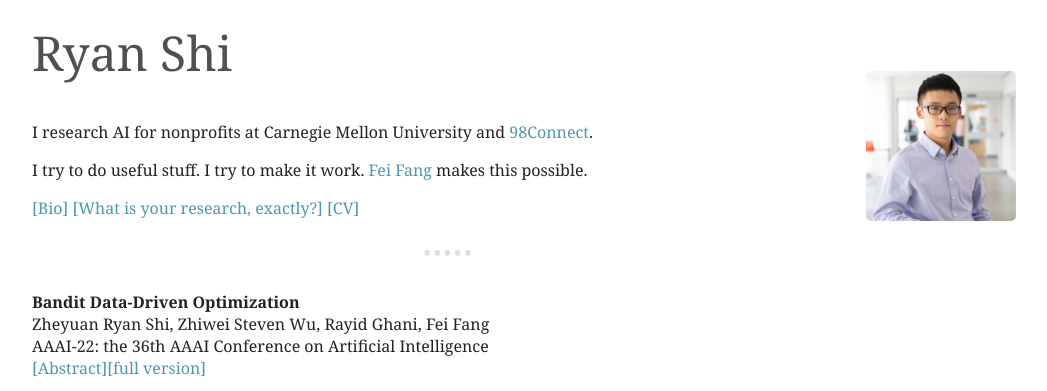
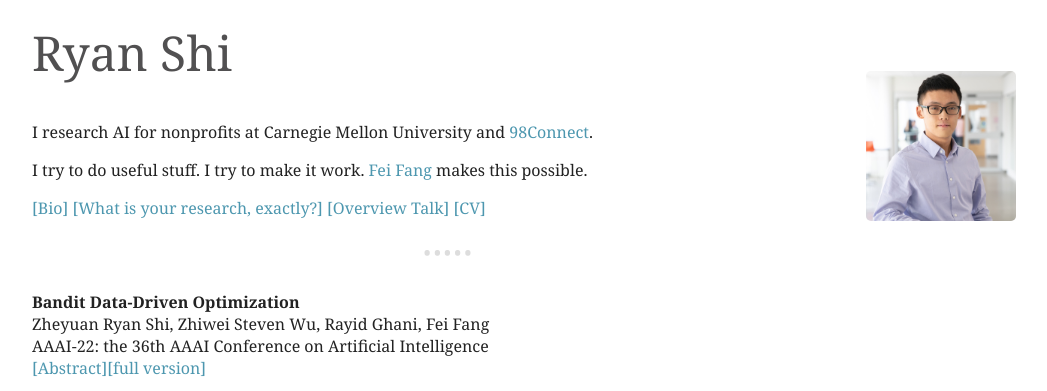
Before and after one commit to ryanzshi/ryanzshi.github.io, a Jekyll site: the page built from index.md, in a window 1280 px wide. Shown: the top 391 px of the page, without its empty margins (116-1163 px from the left). Built offline with Jekyll 4.4.1, drawn with Linux system fonts in a browser that asks for light colours.

Commit message:
add talk

```diff
--- /dev/null
+++ b/_includes/youtubePlayer.html
@@ -0,0 +1,9 @@
+<div class="embed-container">
+  <iframe
+      src="https://www.youtube.com/embed/{{ include.id }}"
+      width="560"
+      height="315"
+      frameborder="0"
+      allowfullscreen="">
+  </iframe>
+</div>
--- a/index.md
+++ b/index.md
@@ -34,6 +35,7 @@
 
 <a id="bio-button" onclick="absCHF('abs-bio')" style="cursor:pointer;">[Bio]</a>
 <a id="research-button" onclick="absCHF('abs-research')"  style="cursor:pointer;">[What is your research, exactly?]</a>
+<a id="talk-button" onclick="absCHF('abs-talk')" style="cursor:pointer;">[Overview Talk]</a>
 [[CV]](assets/Ryan_Shi_CV.pdf)
 <div id="abs-bio" style="display:none;">
 <blockquote>
@@ -49,6 +51,11 @@
 <br>
 I am proud to be a specialist. I specialize in AI for nonprofits. Working with nonprofits gives me the unique insight into their pain points. Such first-hand experience fuels many <a href="https://arxiv.org/abs/2008.11707">technical AI research questions</a> to address those pain points. Furthermore, AI for nonprofits will have its own set of research questions, concerning all stages of a project from problem formulation to deployment. I work on these questions so that we can build more robust bridges between nonprofits and technology teams in the future.
 </blockquote>
+</div>
+
+
+<div id="abs-talk" style="display:none;">
+{% include youtubePlayer.html id=page.youtubeId %}
 </div>
 
 ---
```
Also changed, not shown: other parts of index.md (+1 -0 lines).
